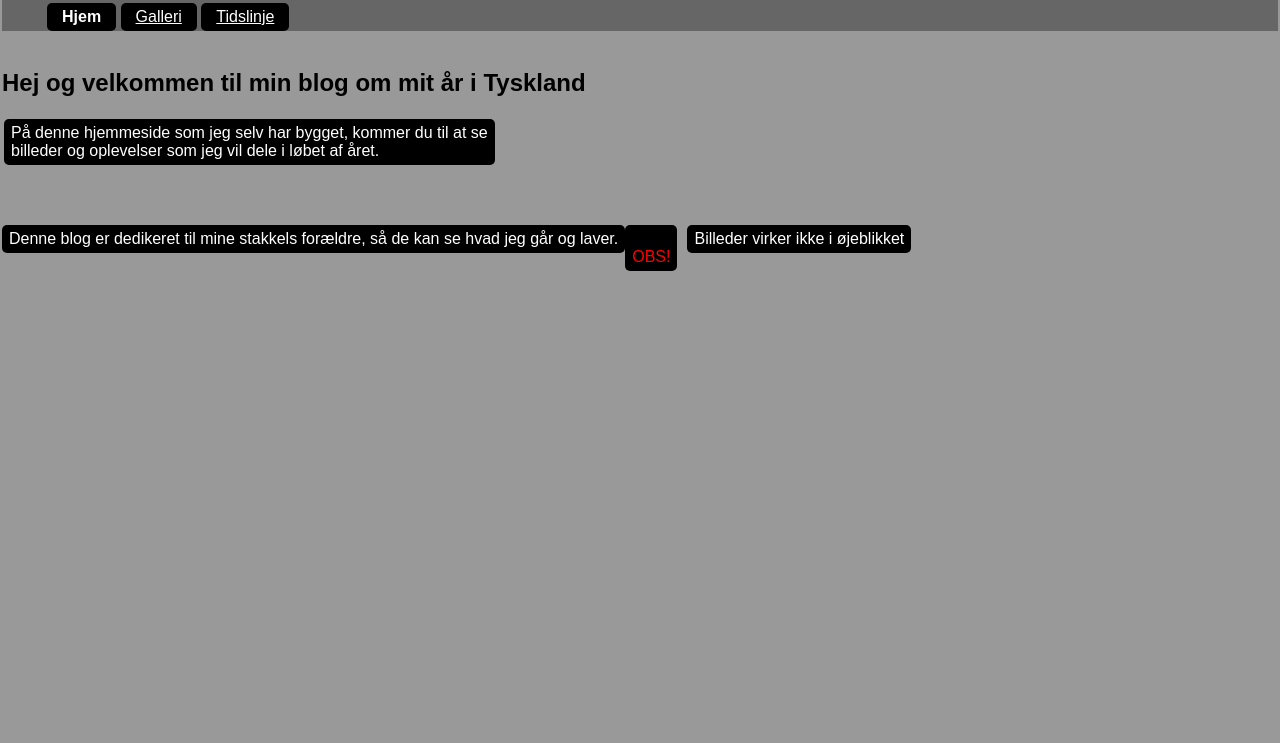
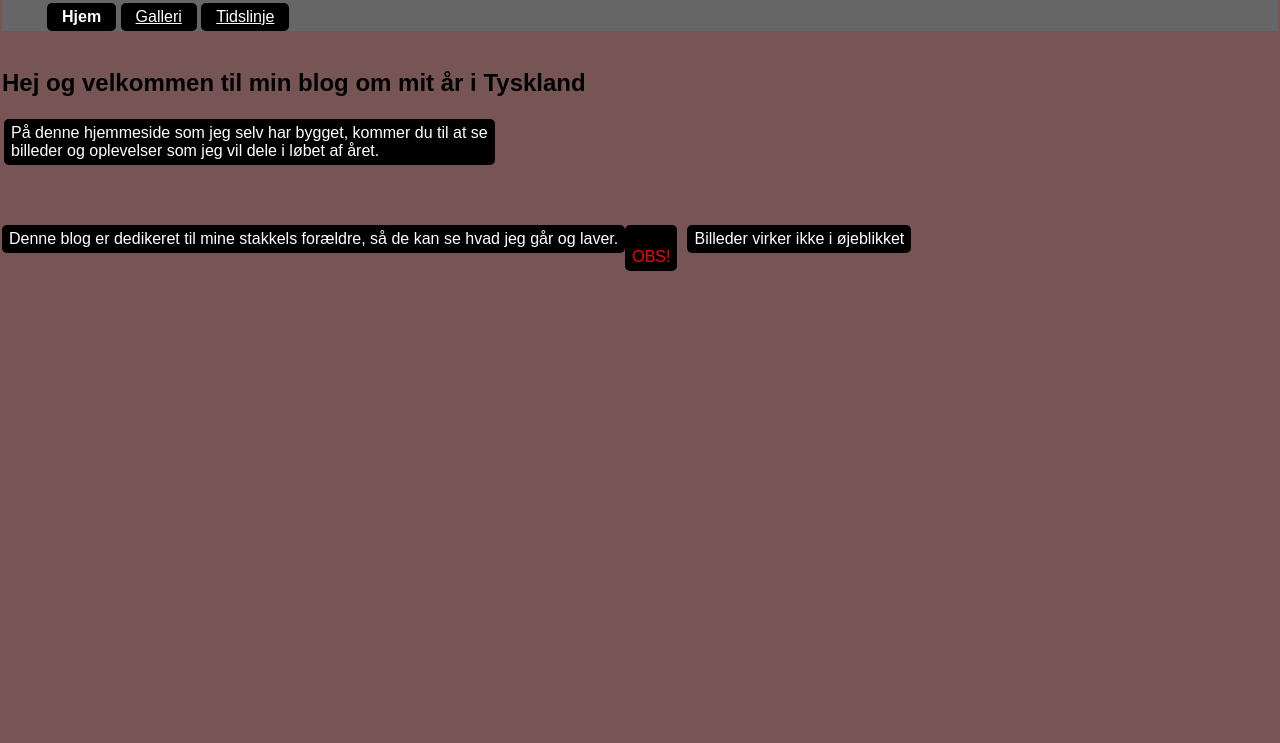
Before and after one commit to Prindeon/Prindeon.github.io, a plain HTML site: page index.html in a window 1280 px wide. Shown: the part 57-800 px from the top of the page. Drawn offline with Linux system fonts and the light colour scheme.

Commit message:
Revert "update 5.2"
This reverts commit 93f43d1997691d7bf5d96fb8356b9a479ece2fed.

```diff
--- a/styles/main.css
+++ b/styles/main.css
@@ -1,5 +1,5 @@
 body {
-	background:#999;
+	background:#755;
 	font-family: sans-serif;
 	background-repeat: no-repeat;
 	margin:0px 2px;
```
